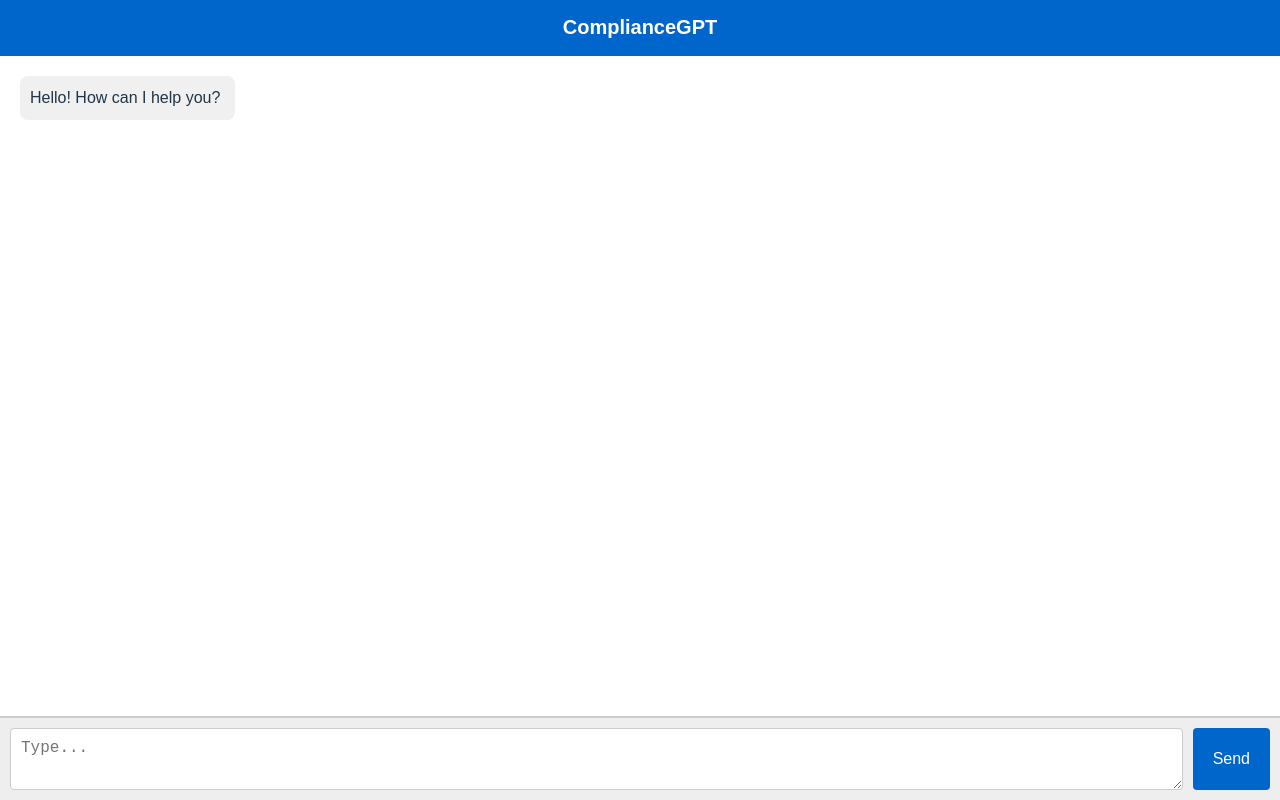
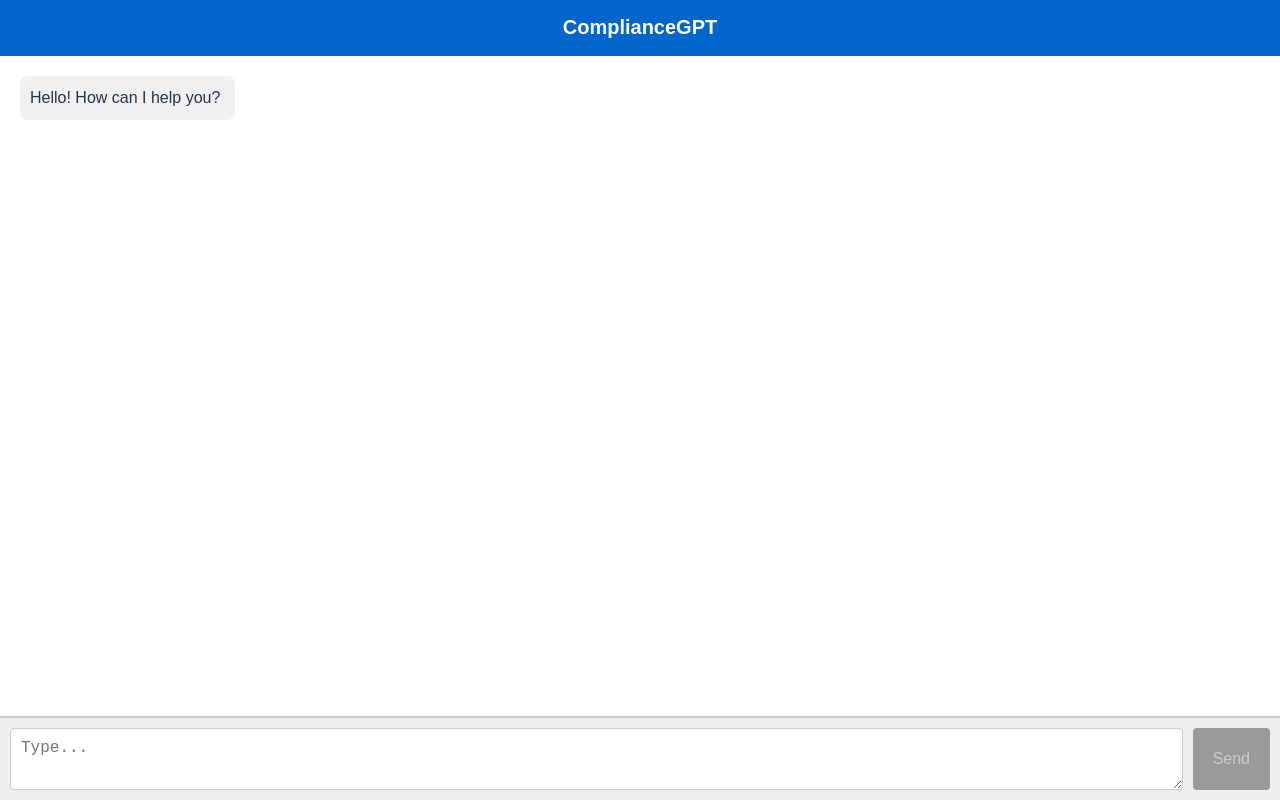
Before and after one commit to JannisMeyer/Hackaburg2025_Security_Info_Chatbot, a React (Vite) app in the folder frontend/: page / in a window 1280 px wide. Built offline with nearby package versions, Linux system fonts and the light colour scheme; no server answers.

Commit message:
added button activation functionality

```diff
--- a/frontend/src/App.css
+++ b/frontend/src/App.css
@@ -31,6 +31,22 @@
   display: flex;
   flex-direction: column;
   gap: 10px;
+}
+
+/* layout loading animation */
+.loader {
+  margin: 10px auto;
+  border: 4px solid #f3f3f3;
+  border-top: 4px solid #007bff;
+  border-radius: 50%;
+  width: 24px;
+  height: 24px;
+  animation: spin 0.8s linear infinite;
+}
+
+@keyframes spin {
+  0% { transform: rotate(0deg); }
+  100% { transform: rotate(360deg); }
 }
 
 /* layout message */
@@ -98,3 +114,10 @@
 .input-area button:hover {
   background-color: #0055aa;
 }
+
+.input-area button:disabled {
+  background-color: #999999;  /* Grauer Hintergrund */
+  color: #cccccc;             /* Hellerer Text */
+  cursor: not-allowed;        /* Verboten-Cursor */
+  pointer-events: none;       /* Verhindert Klicks */
+}
--- a/frontend/src/App.tsx
+++ b/frontend/src/App.tsx
@@ -20,11 +20,18 @@ function App() {
   ]);
   const [input, setInput] = useState('');
 
+  // refs and states (always use "use..." for DOM elements as these get rerendered)
   const output = useRef<HTMLDivElement | null>(null);
   const socket = useRef<Socket | null>(null);
+  const buttonRef = useRef<HTMLButtonElement | null>(null);
+  const [loading, setLoading] = useState(false);
+  const [inputIsEmpty, setInputIsEmpty] = useState(true);
+  const [dataWasEchoed, setDataWasEchoed] = useState(true);
 
   // execute once page is rendered
   useEffect(() => {
+
+    // define socket
     socket.current = io('http://10.8.7.46:5001', {
       reconnectionAttempts: 5,
       transports: ['websocket'],
@@ -36,10 +43,21 @@ function App() {
     });
 
     socket.current.on('message', (data) => {
+      // differentiate between messages from the user (JSON) from the socket (non-JSON)
+      if ((typeof data === 'object') && data.text && data.from === 'user') {
 
-      // differentiate between messages from the user (JSON) from the socket (non-JSON)
-      if (typeof data === 'object' && data.text && data.from === 'user') {
+        // display message
         setMessages(prev => [...prev, { m_sender: 'system', m_text: 'You said: ' + data.text, m_error: false }]);
+
+        // enable button again
+        setDataWasEchoed(true);
+        setInputIsEmpty(true);
+        setLoading(false);
+
+        if (buttonRef.current) {
+          buttonRef.current.style.backgroundColor = '#0066cc';
+          buttonRef.current.style.color = '#0066cc';
+        }
       } else {
         console.log('Data of unknown message format:', data);
       }
@@ -61,19 +79,32 @@ function App() {
 
   // function to handle messages
   const sendMessage = () => {
+    if(!inputIsEmpty && dataWasEchoed) {
+
+      // disable button
+      setLoading(true);
+      setDataWasEchoed(false);
+
+      if (buttonRef.current) {
+        buttonRef.current.style.backgroundColor = 'grey';
+        buttonRef.current.style.color = 'grey';
+      }
+
+      // display user message immediately
       const trimmed = input.trim();
       if (!trimmed) return;
 
-    // display user message immediately
       setMessages(prev => [...prev, { m_sender: 'user', m_text: trimmed, m_error: false }]);
 
       // send message to the websocket
       if (socket.current && socket.current.connected) {
+
         socket.current.send({ // send JSON message to the socket (not of Message type!)
           from: 'user',
           text: trimmed
         });
       } else {
+
         // show error immediately if socket closed
         setMessages(prev => [...prev, {
           m_sender: 'system',
@@ -89,6 +120,7 @@ function App() {
       setTimeout(() => {
         output.current?.scrollTo({ top: output.current.scrollHeight, behavior: 'smooth' });
       }, 0);
+    }
   };
 
   // function to handle enter key press
@@ -103,10 +135,11 @@ function App() {
   // define actual page layout using classes from App.css
   return (
 
-    // define output area
+    // define page
     <div className="container">
       <div className="banner">ComplianceGPT</div>
 
+      {/* define output area */}
       <div ref={output} className="output">
         {messages.map((msg, index) => ( // map messages to message ui elements
           <div
@@ -118,15 +151,26 @@ function App() {
         ))}
       </div>
 
+      {/* define loading animation */}
+      {loading && <div className="loader"></div>}
+
       {/* define input area */}
       <div className="input-area">
         <textarea
           value={input}
-          onChange={(e) => setInput(e.target.value)} // display input
+          onChange={(e) => {
+            const value = e.target.value;
+            setInput(value);
+            if (value.trim().length > 0) {
+              setInputIsEmpty(false);
+            } else {
+              setInputIsEmpty(true);
+            }
+          }}
           onKeyDown={handleKeyDown}
           placeholder="Type..."
         />
-        <button onClick={sendMessage}>Send</button>
+        <button disabled={inputIsEmpty || !dataWasEchoed} onClick={sendMessage}>Send</button>
       </div>
     </div>
   );
```
Lines whose indentation alone changed are shown as unchanged.
